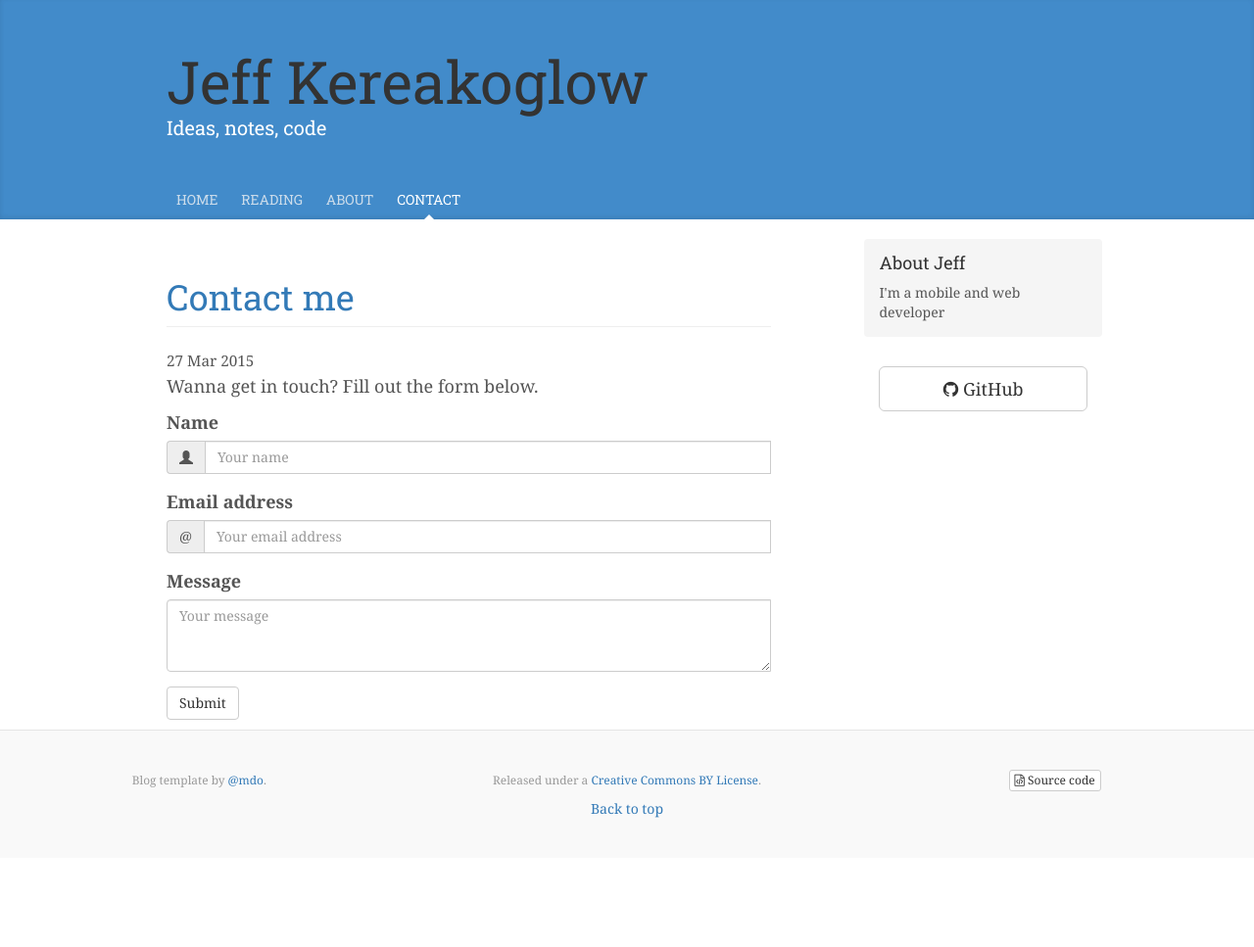
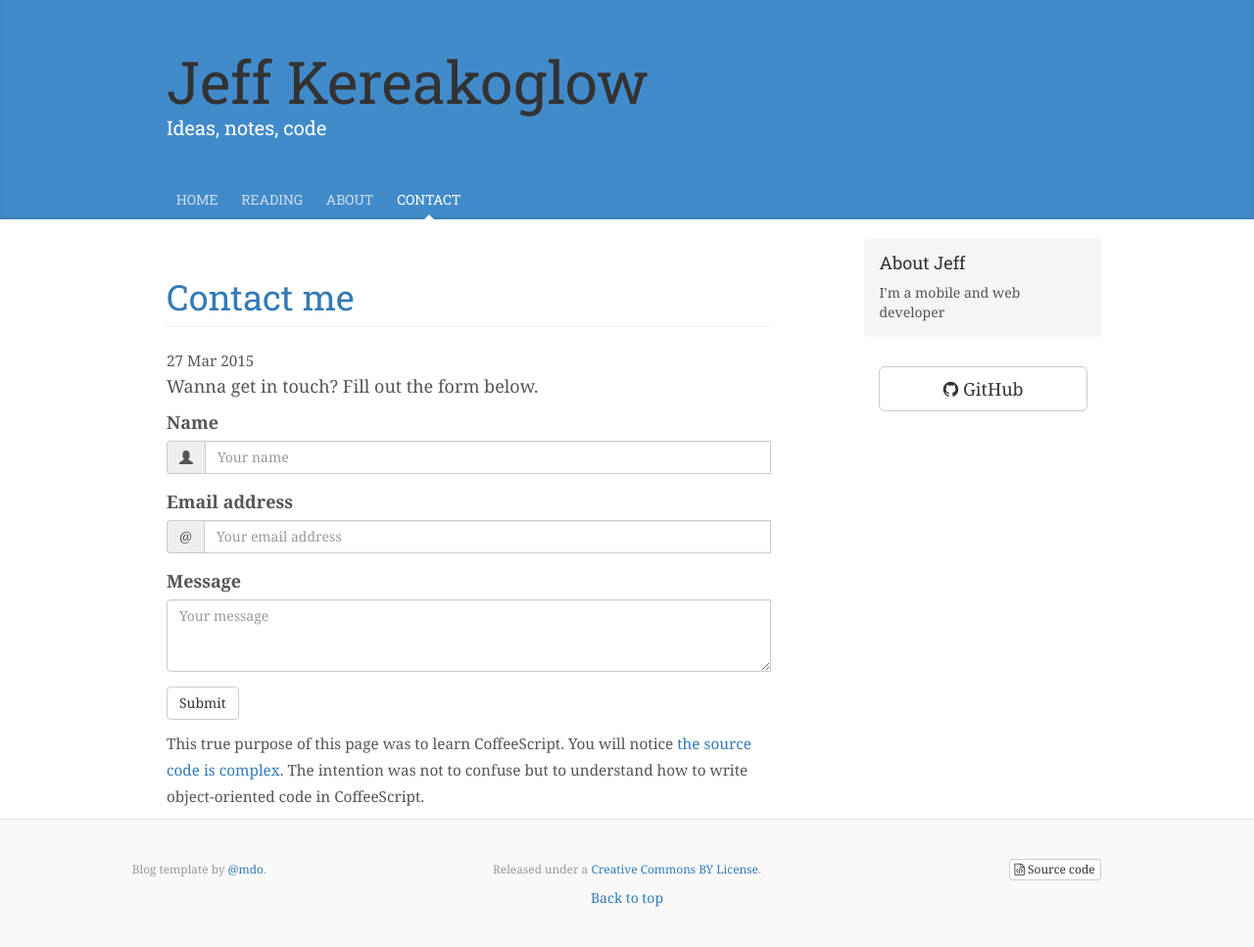
Before and after one commit to jkereako/jkereako.github.io, a Jekyll site: the page built from contact/index.html, in a window 1280 px wide. Shown: the whole page at 98% size. Built offline with Jekyll 4.4.1, drawn with Linux system fonts in a browser that asks for light colours; nearby versions of some CDN libraries; before the commit the page ends 900 px from its top, so only the background shows below that.

Commit message:
Edit: add text explaining the purpose
Added a paragraph to the the contact page explaining to the user why the page
exists.

```diff
--- a/contact/index.html
+++ b/contact/index.html
@@ -48,5 +48,11 @@ scripts:
         <button type="submit" class="btn btn-default">Submit</button>
       </form>
     </p>
+    <p>
+      <small>
+        This true purpose of this page was to learn CoffeeScript. You will notice <a href="https://github.com/jkereako/jkereako.github.io/blob/master/assets/javascripts/contact.coffee" target="_blank" title="contact.coffee">the source code is complex</a>. The intention was not to confuse but to understand how to write object-oriented code in CoffeeScript.
+      </small>
+    </p>
+
   </div>
 </article>
```
